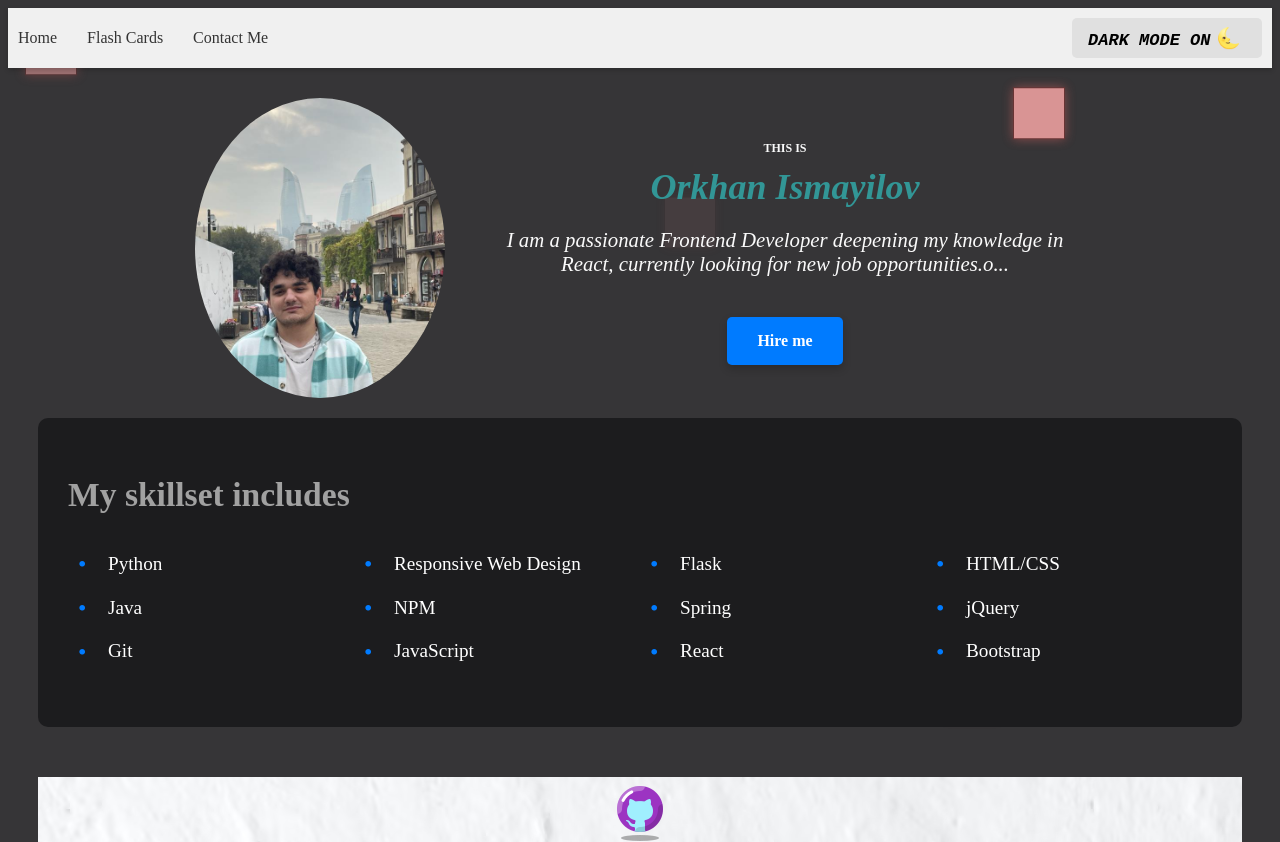
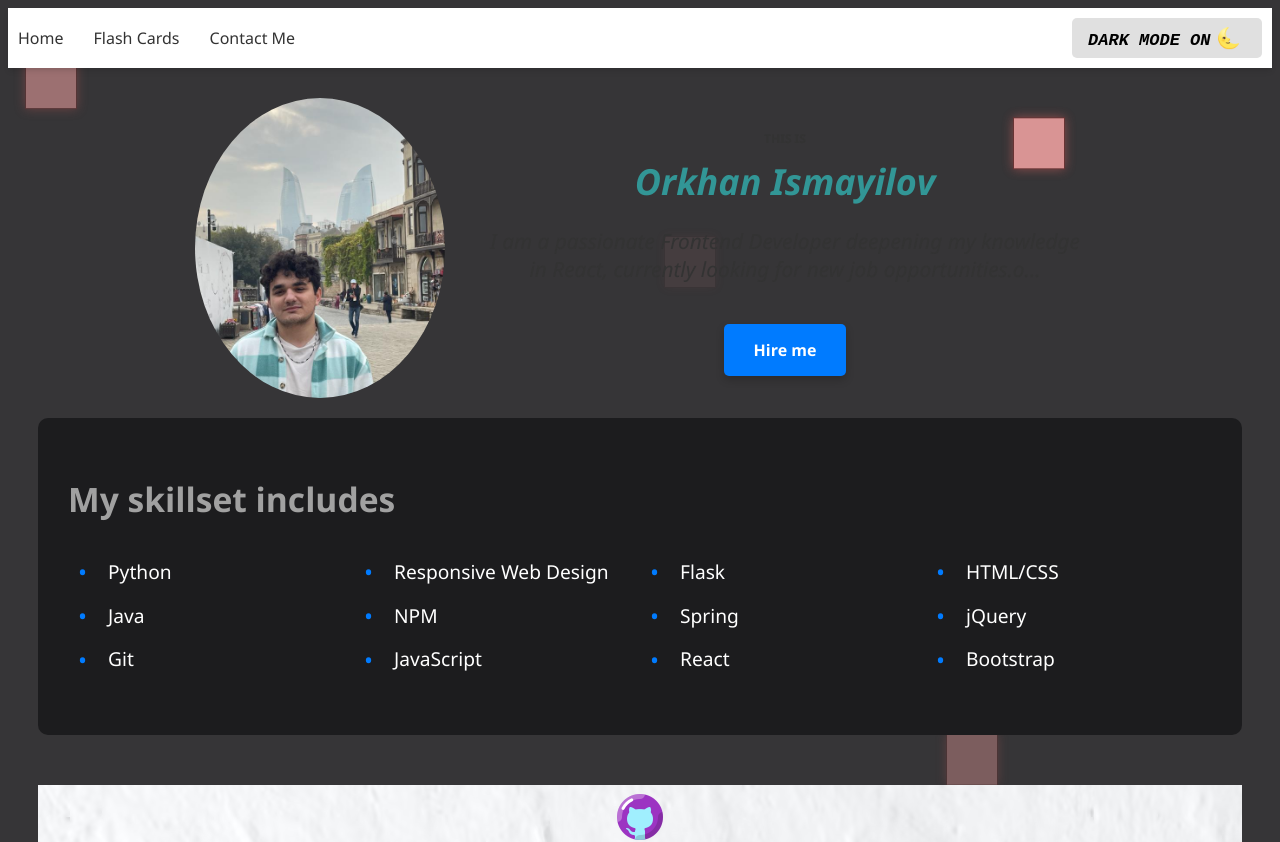
Before and after one commit to Orkhan11980/react-app-wm1, a React (Create React App) app: page / in a window 1280 px wide. Shown: the top 842 px of the page. Built offline with nearby package versions, Linux system fonts and the light colour scheme.

Commit message:
optimizing codes

```diff
--- a/src/components/FilterOptions.js
+++ b/src/components/FilterOptions.js
@@ -2,11 +2,11 @@
 import React from 'react';
 import SearchBar from './SearchBar';
 
-const FilterOptions = ({ statusFilter, setStatusFilter, handleSearch }) => {
+const FilterOptions = ({ statusFilter, setStatusFilter, handleSearch, setSortOrder }) => {
     return (
         <div className="parent-container">
             <div className="filter-container">
-            <label htmlFor="statusFilter">Filter by Status:</label>
+            <label htmlFor="statusFilter" className="filter-label">Filter by Status:</label>
                 <select
                 id="statusFilter"
                 value={statusFilter}
@@ -17,6 +17,15 @@ const FilterOptions = ({ statusFilter, setStatusFilter, handleSearch }) => {
                 <option value="Want to Learn">Want to Learn</option>
                 <option value="Learned">Learned</option>
                 </select>
+                <label htmlFor="sortOrder" className="sort-label">Sort by:</label>
+                <select
+                id="sortOrder"
+                onChange={(e) => setSortOrder(e.target.value)}
+                >
+                <option value="">Select...</option>
+                <option value="newest">Newest First</option>
+                <option value="oldest">Oldest First</option>
+                </select>
              <SearchBar onSearch={handleSearch} />
             </div>
         </div>
--- a/src/components/FlashCardList.js
+++ b/src/components/FlashCardList.js
@@ -1,4 +1,4 @@
-import React, { useState } from 'react';
+import React, { useState,useEffect , useCallback} from 'react';
 //import FlashCard from './FlashCard';
 import '../styles/flashCard.css';
 import '../styles/filterOption.css'
@@ -18,7 +18,7 @@ const FlashCardList = () => {
     flashCards,
     isLoading,
     error,
-   setFlashCards,
+    setFlashCards,
     newCard,
     setNewCard,
     handleUpdate,
@@ -32,6 +32,8 @@ const FlashCardList = () => {
   const [selectedCards, setSelectedCards] = useState([]);
   const [isShareMode, setIsShareMode] = useState(false);
   const [showShareOptions, setShowShareOptions] = useState(false);
+  const [sortOrder, setSortOrder] = useState(''); // Add this state for sorting
+
 
 
   const handleSearch = (search) => {
@@ -108,6 +110,24 @@ const FlashCardList = () => {
       setSelectedCards([]);
     }
   };
+  const sortFlashCards = useCallback((order) => {
+    const sortedCards = [...flashCards].sort((a, b) => {
+      if (order === 'newest') {
+        return new Date(b.lastModified) - new Date(a.lastModified);
+      } else if (order === 'oldest') {
+        return new Date(a.lastModified) - new Date(b.lastModified);
+      }
+      return 0;
+    });
+    setFlashCards(sortedCards);
+  }, [flashCards, setFlashCards]);
+
+
+  useEffect(() => {
+    if (sortOrder !== '') {
+      sortFlashCards(sortOrder);
+    }
+  }, [sortOrder, sortFlashCards]); // sortFlashCards is now stable and won't cause the warning
 
 
   if (isLoading) {
@@ -132,6 +152,7 @@ const FlashCardList = () => {
           statusFilter={statusFilter}
           setStatusFilter={setStatusFilter}
           handleSearch={handleSearch}
+          setSortOrder={setSortOrder}
         />
 
         <div className="flashcard-list">
--- a/src/styles/filterOption.css
+++ b/src/styles/filterOption.css
@@ -6,7 +6,8 @@
     background-color: #f9f9f9;
     border-radius: 8px;
     box-shadow: 0 2px 4px rgba(0, 0, 0, 0.1);
-    max-width: 600px;
+    height: 100%;
+    margin-top: 40px;
   }
 
   .filter-container label {
@@ -14,6 +15,15 @@
     margin-right: 10px;
     color: #333;
   }
+  .filter-label {
+    margin-right: 20px;
+  }
+
+
+  .sort-label {
+    margin-left: 20px;
+    }
+
 
   .filter-container select {
     flex-grow: 0;
--- a/src/styles/navbar.css
+++ b/src/styles/navbar.css
@@ -1,11 +1,16 @@
+/* Set a base font-family for a more modern look */
+body {
+  font-family: 'Segoe UI', Tahoma, Geneva, Verdana, sans-serif;
+  color: #333;
+}
 
 nav {
-    background-color: #f0f0f0;
+  background-color: #ffffff; /* Light theme for a fresher look */
   padding: 10px;
   display: flex;
   justify-content: space-between;
   align-items: center;
-    box-shadow: 0px 2px 5px rgba(0,0,0,0.2);
+  box-shadow: 0 4px 6px -1px rgba(0,0,0,0.1), 0 2px 4px -1px rgba(0,0,0,0.06); /* softer shadow */
 }
 
 nav ul {
@@ -17,6 +22,7 @@ nav {
 
 nav ul li {
   margin-right: 20px;
+  position: relative; /* for future enhancements like dropdowns */
 }
 
 nav ul li:last-child {
@@ -27,13 +33,14 @@ nav {
   text-decoration: none;
   color: #333;
   font-size: 16px;
-    transition: color 0.3s ease;
+  font-weight: 500; /* slightly bolder */
+  transition: color 0.3s ease, transform 0.3s ease;
 }
 
 nav a:hover {
-    color: #007bff;
+  color: #0056b3; /* a deeper blue for better contrast */
+  transform: translateY(-2px); /* subtle lift effect */
 }
-
 
 .theme-toggle {
   background-color: #e0e0e0;
@@ -42,11 +49,12 @@ nav {
   border-radius: 5px;
   cursor: pointer;
   font-size: 16px;
-    transition: background-color 0.3s ease;
+  transition: background-color 0.3s ease, transform 0.3s ease;
 }
 
 .theme-toggle:hover {
   background-color: #d0d0d0;
+  transform: scale(1.05); /* subtle grow effect */
 }
 
 .icon-sun, .icon-moon {
@@ -56,3 +64,17 @@ nav {
 .hidden {
   display: none;
 }
+
+/* Responsive Design */
+@media (max-width: 768px) {
+  nav ul {
+    flex-direction: column;
+    align-items: center;
+  }
+
+  nav ul li {
+    margin: 5px 0; /* Adjusted margin for vertical layout */
+  }
+
+  /* Optional: Toggle visibility of menu in smaller screens and implement a hamburger menu */
+}
```
Also changed, not shown: 1 other file (tests, documents, lock files or other folders). Lines whose indentation alone changed are shown as unchanged.
